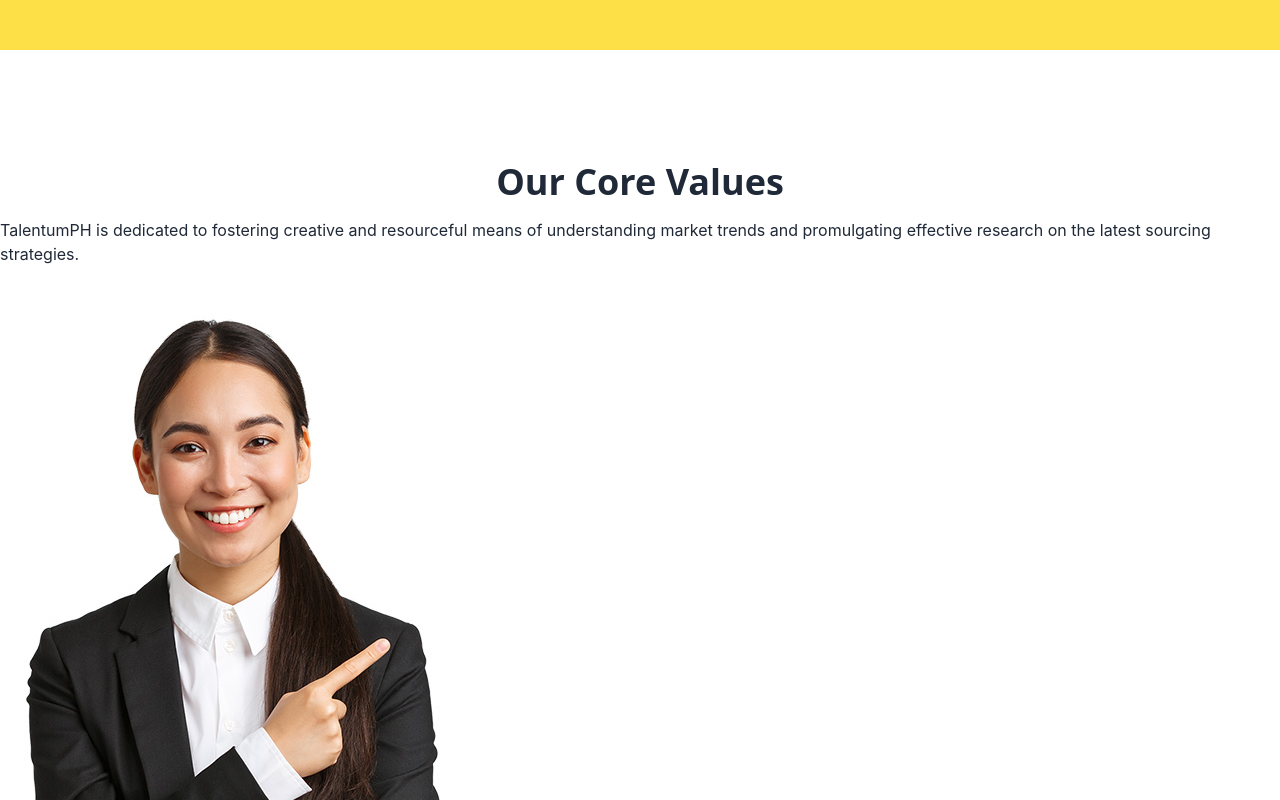
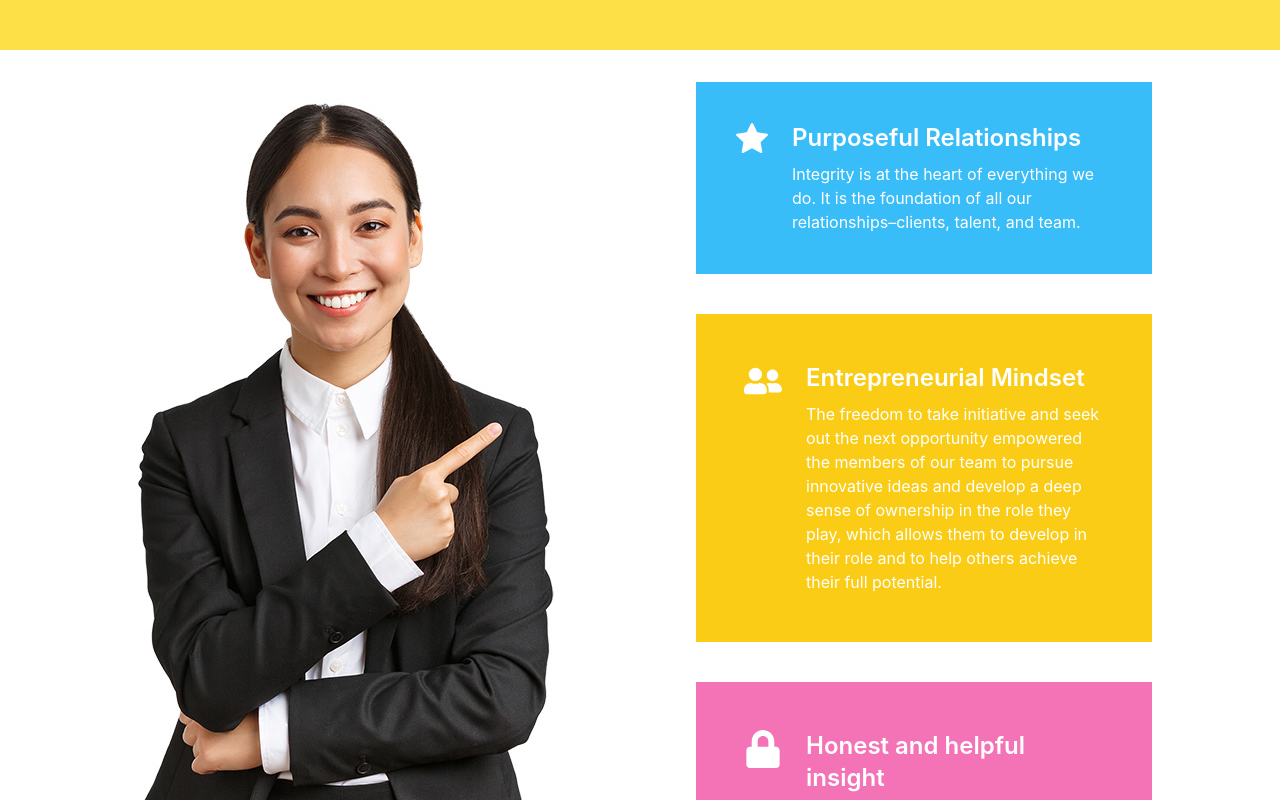
Before and after one commit to Rafia-Sultana/Campus-Recruitment-front, a React (Create React App) app: page /about in a window 1280 px wide. Shown: the part 1700-2500 px from the top of the page. Built offline with nearby package versions, Linux system fonts and the light colour scheme.

Commit message:
corevalues done

```diff
--- a/src/Pages/About/About.js
+++ b/src/Pages/About/About.js
@@ -1,8 +1,12 @@
 import React from 'react';
 import Fade from 'react-reveal/Fade';
+import {BsFillStarFill} from 'react-icons/bs'
+import {FaUserFriends} from 'react-icons/fa'
+import {FaLock } from 'react-icons/fa'
 import boy from '../../Images/boy.png'
 import girl from '../../Images/girl.jpg'
 import './About.css'
+import CoreValues from './CoreValues';
 
 const About = () =>{
     return(
@@ -46,18 +50,11 @@ const About = () =>{
         </h2>
     </div>
 
-    <section  >
-        <div className='flex flex-wrap justify-center mt-28'>
-            <h1 className='text-4xl font-semibold font-sans'>Our Core Values</h1>
-            <h4 className='mt-4'>TalentumPH is dedicated to fostering creative and resourceful means of understanding market trends and promulgating effective research on the latest sourcing strategies.</h4>
-        </div>
-       <div>
-       <img src={girl} alt=''  />
-       <div>
+   <CoreValues></CoreValues>
 
-       </div>
-       </div>
-    </section>
+
+
+
 
 
         </div>
--- /dev/null
+++ b/src/Pages/About/CoreValues.js
@@ -0,0 +1,64 @@
+import React from 'react'
+import Fade from 'react-reveal/Fade';
+import {BsFillStarFill} from 'react-icons/bs'
+import {FaUserFriends} from 'react-icons/fa'
+import {FaLock } from 'react-icons/fa'
+import girl from '../../Images/girl.jpg'
+const CoreValues = () =>{
+    return(
+    <div>
+    <section className='flex justify-around ' >
+
+    {/* /* girl image */ }
+    <div className='w-1/2 ml-28 '>
+    <img src={girl} alt=''  />
+    </div>
+
+
+
+
+    {/* first part */}
+    <div className='w-1/2 mx-32 mt-8 text-white'>
+    <Fade right>
+    <div className='bg-sky-400 p-10 mb-10'>
+    <div className='flex justify-start'>
+    <div className=' mr-6'><BsFillStarFill size={32}></BsFillStarFill></div>
+    <div><h1 className='text-2xl font-semibold mb-2 '> Purposeful Relationships</h1>
+    <p>Integrity is at the heart of everything we do. It is the foundation of all our relationships–clients, talent, and team.</p></div>
+    </div>
+    </div>
+    </Fade>
+{/* Second part */}
+
+<Fade right>
+<div className='bg-yellow-400 p-12  mb-10 flex justify-start'>
+
+
+  <div className=' mr-6'><FaUserFriends  size={38}></FaUserFriends></div>
+  <div>
+  <h1 className='text-2xl font-semibold mb-2'>Entrepreneurial Mindset</h1>
+  <p>The freedom to take initiative and seek out the next opportunity empowered the members of our team to pursue innovative ideas and develop a deep sense of ownership in the role they play, which allows them to develop in their role and to help others achieve their full potential.</p></div>
+</div>
+</Fade>
+<Fade right>
+<div className='bg-pink-400 p-12  mb-10  flex justify-start'>
+
+  <div className=' mr-6' ><FaLock size={38}></FaLock></div>
+  <div>
+  <h1 className='text-2xl font-semibold mb-2'>Honest and helpful insight</h1>
+  <p>Transparent, honest, and efficient communication is at the cornerstone of all our decision making. It is the secret weapon with which we are able to analyze and take the correct steps for both our company and those we work with. It has been the key in maintaining relationships within our organization as well as with our talents and clients. We believe in the power of communication, and we encourage it with everyone and everywhere we work.</p></div>
+</div>
+</Fade>
+
+
+
+
+ </div>
+
+
+</section>
+
+    </div>
+    )
+}
+export default CoreValues;
--- a/src/Pages/Home/Center.js
+++ b/src/Pages/Home/Center.js
@@ -1,27 +1,15 @@
 import React from 'react'
 import employee from '../../Images/tph-employers-hp.jpg'
 import jobseeker from '../../Images/pexels-fauxels-3184419.jpg'
+import { Fade } from 'react-reveal'
 const Center = () =>{
     return(
         <div>
             <div className='bg-yellow-300 '>
+
             <div className='flex justify-around h-screen'>
             <img className='w-1/2' src={jobseeker} alt=''/>
-<div className='w-1/2 p-36'>
-<p>
-<h1 className='text-3xl font-bold'>FOR JOBSEEKERS</h1>
-<h1 className='text-2xl font-normal'>Find your next opportunity with us.</h1>
-By representing you and your interests, our Talent Acquisition consultants will ensure to properly set expectations and next steps and work to get you in front of the best companies with the best opportunities in the market today. Whether it be on-site work or something fully remote, the search for your ideal job begins when you become part of our growing network of professionals. Click here to join our network.<br></br>
-</p>
-<br></br>
-<button className="btn btn-outline btn-ghost  btn btn-wide">Join Our Network</button>
-
-</div>
-</div>
-
-
-
-<div className='flex justify-around h-screen'>
+            <Fade right>
             <div className='w-1/2 p-36'>
             <p>
             <h1 className='text-3xl font-bold'>FOR JOBSEEKERS</h1>
@@ -31,6 +19,24 @@ By representing you and your interests, our Talent Acquisition consultants will
             <br></br>
             <button className="btn btn-outline btn-ghost  btn btn-wide">Join Our Network</button>
             </div>
+            </Fade>
+            </div>
+
+
+
+
+          <div className='flex justify-around h-screen'>
+          <Fade left>
+          <div className='w-1/2 p-36'>
+          <p>
+          <h1 className='text-3xl font-bold'>FOR JOBSEEKERS</h1>
+          <h1 className='text-2xl font-normal'>Find your next opportunity with us.</h1>
+          By representing you and your interests, our Talent Acquisition consultants will ensure to properly set expectations and next steps and work to get you in front of the best companies with the best opportunities in the market today. Whether it be on-site work or something fully remote, the search for your ideal job begins when you become part of our growing network of professionals. Click here to join our network.<br></br>
+          </p>
+          <br></br>
+          <button className="btn btn-outline btn-ghost  btn btn-wide">Join Our Network</button>
+          </div>
+          </Fade>
           <img className='w-1/2' src={employee} alt=''/>
           </div>
           </div>
--- a/src/Pages/Home/FeaturedJobs.js
+++ b/src/Pages/Home/FeaturedJobs.js
@@ -1,5 +1,6 @@
 import React from 'react'
 import { Link} from 'react-router-dom'
+import { Fade } from 'react-reveal'
 import featuredGirl from '../../Images/featuredGirl.jpg'
 import {HiLocationMarker} from 'react-icons/hi'
 import {FaMoneyBillWaveAlt} from 'react-icons/fa'
@@ -7,7 +8,18 @@ import {RiUserSettingsFill} from 'react-icons/ri'
 const FeaturedJobs = ()=>{
     return (
         <div>
-<div className="card card-compact w-96 bg-base-100 shadow-xl">
+         <div className='text-center pt-24 pb-14'>
+          <h1 className='text-5xl font-bold'>Featured Jobs</h1>
+          <br></br>
+          <p className='text-xl mx-60'>Here are some opportunities with the best companies in the market today. Join our network, and we’ll find the best fit for you!</p>
+         </div>
+
+
+
+
+
+          <Fade bottom>
+          <div className="card card-compact w-96 bg-base-100 shadow-xl mx-20 mb-14 ">
           <figure><img src={featuredGirl} alt="" /></figure>
           <div className="card-body justify-center ">
           <h1 className="card-title">Marketing Consultant – Digital Marketing</h1>
@@ -30,6 +42,8 @@ Full Time</p>
         </div>
   </div>
 </div>
+</Fade>
+
 
         </div>
     )
```
Lines whose indentation alone changed are shown as unchanged.
